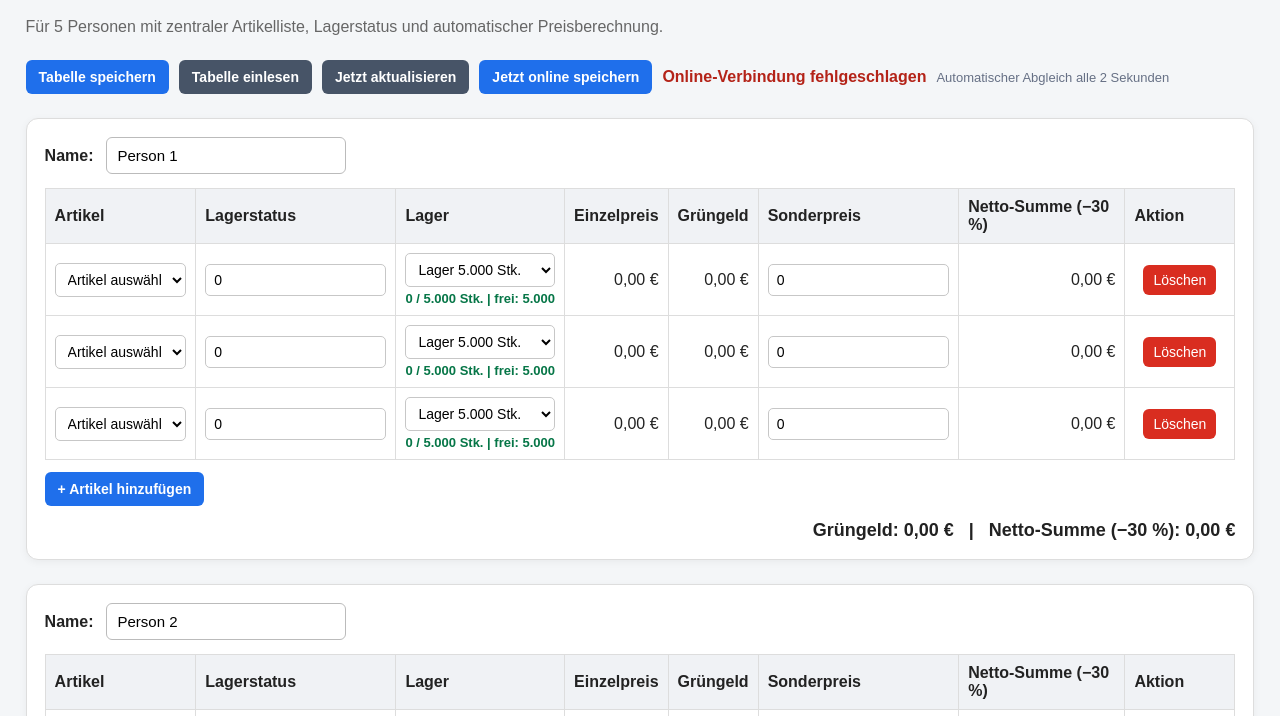
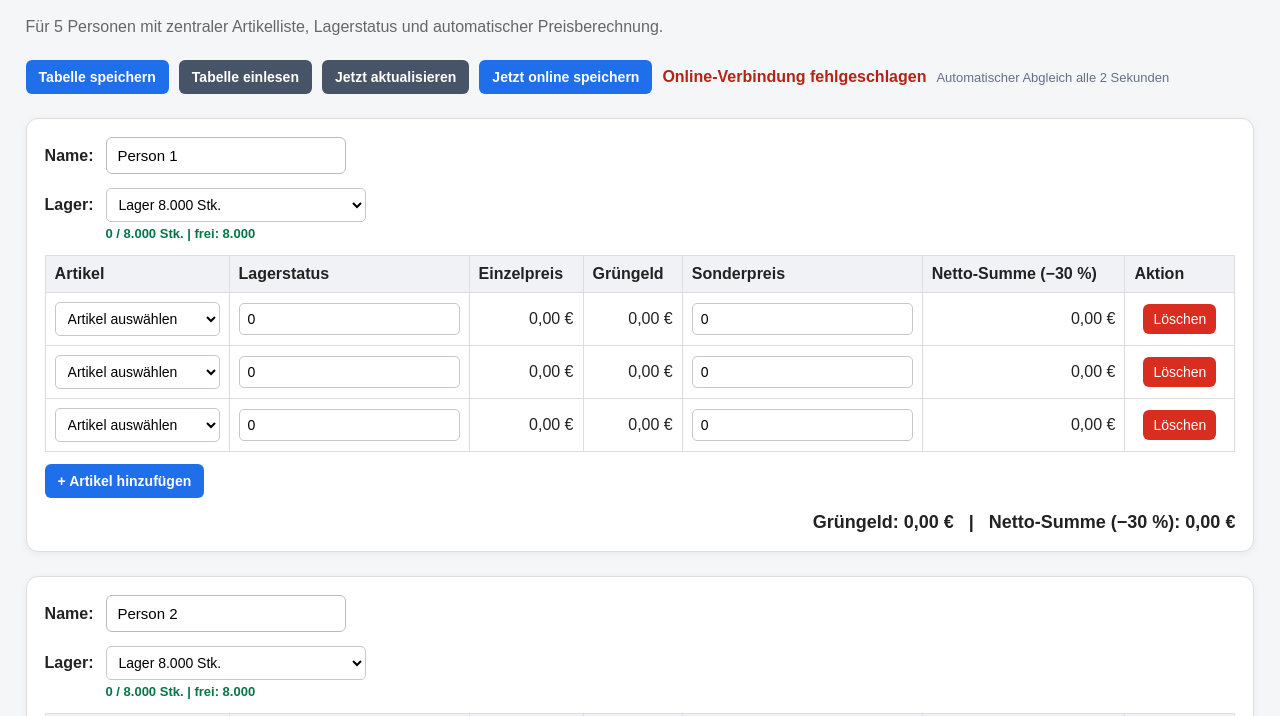
Before and after one commit to baludevil73-alt/lagerliste, a plain HTML site: page index.html in a window 1280 px wide. Shown: the part 70-786 px from the top of the page. Drawn offline with nearby package versions, Linux system fonts and the light colour scheme; no server answers.

Commit message:
Update index.html

```diff
--- a/index.html
+++ b/index.html
@@ -108,6 +108,29 @@
       font-size: 13px;
       margin-top: 4px;
       white-space: nowrap;
+    }
+    .person-warehouse {
+      display: flex;
+      align-items: flex-start;
+      gap: 12px;
+      flex-wrap: wrap;
+      margin: 0 0 14px;
+    }
+    .person-warehouse label {
+      font-weight: bold;
+      padding-top: 8px;
+    }
+    .warehouse-box {
+      min-width: 260px;
+    }
+    .warehouse-box select,
+    .warehouse-box input {
+      width: 100%;
+      padding: 7px 8px;
+      border: 1px solid #c7c7c7;
+      border-radius: 5px;
+      font-size: 14px;
+      background: #fff;
     }
     .storage-ok { color: #067647; font-weight: bold; }
     .storage-warning { color: #b42318; font-weight: bold; }
@@ -276,16 +299,6 @@
         <td>
           <input type="number" class="stock-status-input" min="0" step="1" value="${Number(data.stock) || 0}">
         </td>
-        <td>
-          <select class="warehouse">
-            <option value="5000">Lager 5.000 Stk.</option>
-            <option value="8000">Lager 8.000 Stk.</option>
-            <option value="custom">Benutzerdefiniert</option>
-          </select>
-          <input type="number" class="custom-capacity" min="0" step="1"
-                 placeholder="Eigene Lagergr&ouml;&szlig;e" value="${Number(data.customCapacity) || ""}">
-          <div class="storage-info"></div>
-        </td>
         <td class="number unit-price">0,00 &euro;</td>
         <td class="number green-total">0,00 &euro;</td>
         <td>
@@ -297,24 +310,12 @@
         </td>
       `;
 
-      const warehouse = row.querySelector(".warehouse");
-      warehouse.value = data.warehouse || "5000";
-      row.querySelector(".custom-capacity").style.display =
-        warehouse.value === "custom" ? "block" : "none";
-
       row.querySelector(".delete-btn").addEventListener("click", () => {
         row.remove();
         calculateAll();
       });
 
-      warehouse.addEventListener("change", e => {
-        const customInput = row.querySelector(".custom-capacity");
-        customInput.style.display = e.target.value === "custom" ? "block" : "none";
-        calculateAll();
-      });
-
       row.querySelector(".article-select").addEventListener("change", calculateAll);
-      row.querySelector(".custom-capacity").addEventListener("input", calculateAll);
 
       return row;
     }
@@ -324,10 +325,32 @@
       card.className = "person-card";
       card.dataset.person = personIndex;
 
+      // Alte Dateien bleiben kompatibel: falls das Lager bisher je Artikel gespeichert
+      // wurde, wird fÃ¼r die Person die erste vorhandene Lagerangabe Ã¼bernommen.
+      const legacyWarehouseRow = saved?.rows?.find(r => r?.warehouse);
+      const savedWarehouse = saved?.warehouse || legacyWarehouseRow?.warehouse || "8000";
+      const savedCustomCapacity = Number(
+        saved?.customCapacity ?? legacyWarehouseRow?.customCapacity ?? 0
+      ) || 0;
+
       card.innerHTML = `
         <div class="person-header">
           <label>Name:</label>
           <input class="person-name" type="text" value="${escapeHtml(saved?.name || `Person ${personIndex}`)}">
+        </div>
+
+        <div class="person-warehouse">
+          <label>Lager:</label>
+          <div class="warehouse-box">
+            <select class="warehouse">
+              <option value="5000">Lager 5.000 Stk.</option>
+              <option value="8000">Lager 8.000 Stk.</option>
+              <option value="custom">Benutzerdefiniert</option>
+            </select>
+            <input type="number" class="custom-capacity" min="0" step="1"
+                   placeholder="Eigene Lagergr&ouml;&szlig;e" value="${savedCustomCapacity || ""}">
+            <div class="storage-info"></div>
+          </div>
         </div>
 
         <div class="table-wrap">
@@ -336,7 +359,6 @@
               <tr>
                 <th>Artikel</th>
                 <th>Lagerstatus</th>
-                <th>Lager</th>
                 <th>Einzelpreis</th>
                 <th>Gr&uuml;ngeld</th>
                 <th>Sonderpreis</th>
@@ -356,6 +378,17 @@
           Netto-Summe (&minus;30 %): <span class="person-alt-total">0,00 &euro;</span>
         </div>
       `;
+
+      const warehouse = card.querySelector(".warehouse");
+      const customInput = card.querySelector(".custom-capacity");
+      warehouse.value = savedWarehouse;
+      customInput.style.display = warehouse.value === "custom" ? "block" : "none";
+
+      warehouse.addEventListener("change", e => {
+        customInput.style.display = e.target.value === "custom" ? "block" : "none";
+        calculateAll();
+      });
+      customInput.addEventListener("input", calculateAll);
 
       const tbody = card.querySelector("tbody");
       const rows = saved?.rows?.length ? saved.rows : Array.from({length: startRowsPerPerson}, () => ({}));
@@ -452,6 +485,7 @@
         const name = card.querySelector(".person-name").value.trim() || `Person ${personIdx + 1}`;
         let personGreen = 0;
         let personAlt = 0;
+        let personStock = 0;
         let summaryRows = "";
 
         card.querySelectorAll("tbody tr").forEach(row => {
@@ -464,34 +498,13 @@
           const altGross = stock * altPrice;
           const altTotal = altGross * 0.70;
 
+          personStock += stock;
           personGreen += greenTotal;
           personAlt += altTotal;
 
           row.querySelector(".unit-price").textContent = euro(unitPrice);
           row.querySelector(".green-total").textContent = euro(greenTotal);
-
           row.querySelector(".alt-total").textContent = euro(altTotal);
-
-          const warehouseSelect = row.querySelector(".warehouse");
-          const customCapacity = Math.max(0, parseFloat(row.querySelector(".custom-capacity").value) || 0);
-          const capacity = warehouseSelect.value === "custom"
-            ? customCapacity
-            : parseInt(warehouseSelect.value, 10) || 0;
-
-          const storageInfo = row.querySelector(".storage-info");
-          if (capacity > 0) {
-            const remaining = capacity - stock;
-            if (stock > capacity) {
-              storageInfo.textContent = `\u00dcberf\u00fcllt um ${(stock - capacity).toLocaleString("de-DE")} Stk.`;
-              storageInfo.className = "storage-info storage-warning";
-            } else {
-              storageInfo.textContent = `${stock.toLocaleString("de-DE")} / ${capacity.toLocaleString("de-DE")} Stk. | frei: ${remaining.toLocaleString("de-DE")}`;
-              storageInfo.className = "storage-info storage-ok";
-            }
-          } else {
-            storageInfo.textContent = warehouseSelect.value === "custom" ? "Eigene Lagergr\u00f6\u00dfe eintragen" : "";
-            storageInfo.className = "storage-info";
-          }
 
           if (article) {
             summaryRows += `
@@ -507,6 +520,28 @@
           }
         });
 
+        // Ein einziges Lager pro Person: Summe der BestÃ¤nde aller Artikel.
+        const warehouseSelect = card.querySelector(".warehouse");
+        const customCapacity = Math.max(0, parseFloat(card.querySelector(".custom-capacity").value) || 0);
+        const capacity = warehouseSelect.value === "custom"
+          ? customCapacity
+          : parseInt(warehouseSelect.value, 10) || 0;
+
+        const storageInfo = card.querySelector(".storage-info");
+        if (capacity > 0) {
+          const remaining = capacity - personStock;
+          if (personStock > capacity) {
+            storageInfo.textContent = `ÃœberfÃ¼llt um ${(personStock - capacity).toLocaleString("de-DE")} Stk.`;
+            storageInfo.className = "storage-info storage-warning";
+          } else {
+            storageInfo.textContent = `${personStock.toLocaleString("de-DE")} / ${capacity.toLocaleString("de-DE")} Stk. | frei: ${remaining.toLocaleString("de-DE")}`;
+            storageInfo.className = "storage-info storage-ok";
+          }
+        } else {
+          storageInfo.textContent = warehouseSelect.value === "custom" ? "Eigene LagergrÃ¶ÃŸe eintragen" : "";
+          storageInfo.className = "storage-info";
+        }
+
         grandGreen += personGreen;
         grandAlt += personAlt;
 
@@ -521,6 +556,11 @@
         block.className = "summary-person";
         block.innerHTML = `
           <h3>${escapeHtml(name)}</h3>
+          <div class="storage-info ${personStock <= capacity && capacity > 0 ? "storage-ok" : (capacity > 0 ? "storage-warning" : "")}" style="margin-bottom:10px;">
+            Lager: ${capacity > 0
+              ? `${personStock.toLocaleString("de-DE")} / ${capacity.toLocaleString("de-DE")} Stk. | frei: ${Math.max(0, capacity - personStock).toLocaleString("de-DE")}`
+              : "keine Lagergr&ouml;&szlig;e eingetragen"}
+          </div>
           <div class="table-wrap">
             <table>
               <thead>
@@ -547,10 +587,7 @@
 
       document.getElementById("grandGreenTotal").textContent = euro(grandGreen);
       document.getElementById("grandAltTotal").textContent = euro(grandAlt);
-
-
     }
-
 
     function setOnlineStatus(text, ok = null) {
       onlineStatus.textContent = text;
@@ -744,17 +781,17 @@
     function collectData() {
       const persons = [...document.querySelectorAll(".person-card")].map(card => ({
         name: card.querySelector(".person-name").value,
+        warehouse: card.querySelector(".warehouse").value,
+        customCapacity: Number(card.querySelector(".custom-capacity").value) || 0,
         rows: [...card.querySelectorAll("tbody tr")].map(row => ({
           articleId: row.querySelector(".article-select").value,
           stock: Number(row.querySelector(".stock-status-input").value) || 0,
-          warehouse: row.querySelector(".warehouse").value,
-          customCapacity: Number(row.querySelector(".custom-capacity").value) || 0,
           altPrice: Number(row.querySelector(".alt-price-input").value) || 0
         }))
       }));
 
       return {
-        version: 1,
+        version: 2,
         savedAt: new Date().toISOString(),
         priceItems,
         persons
```
